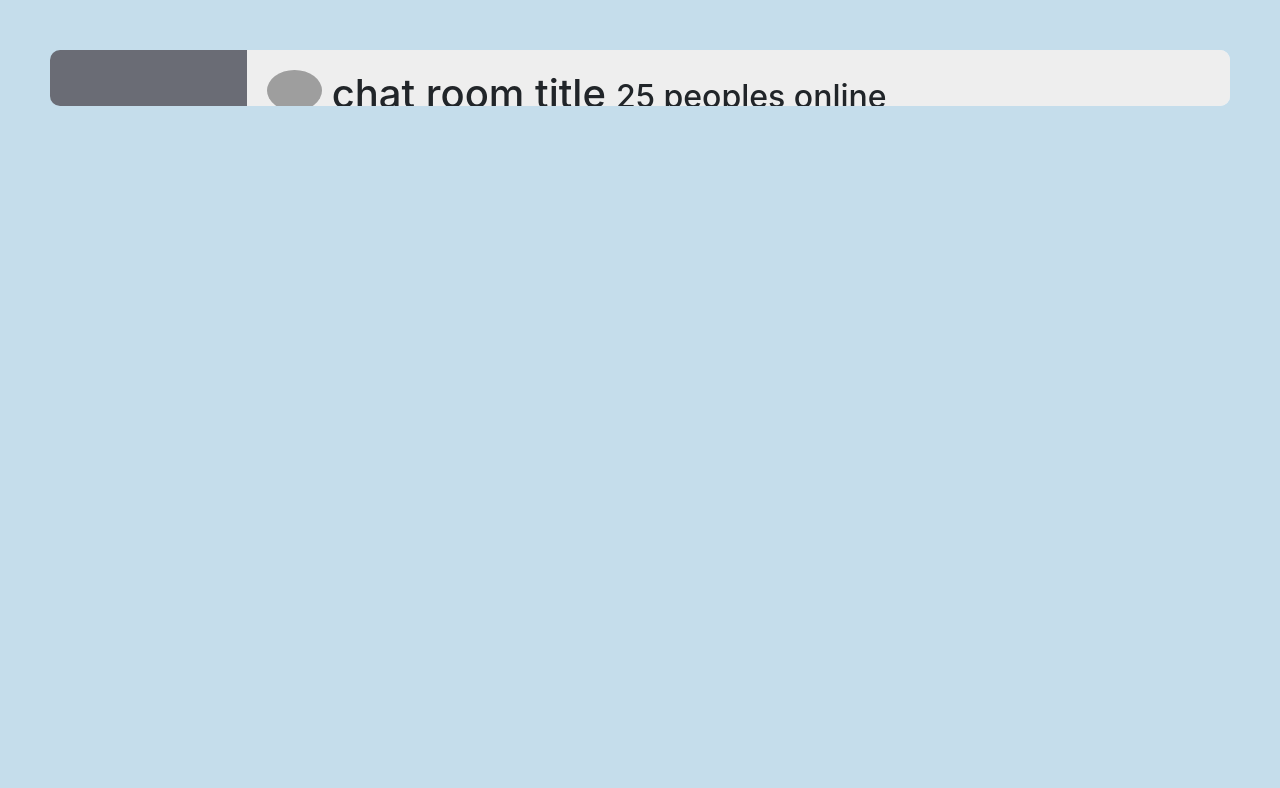
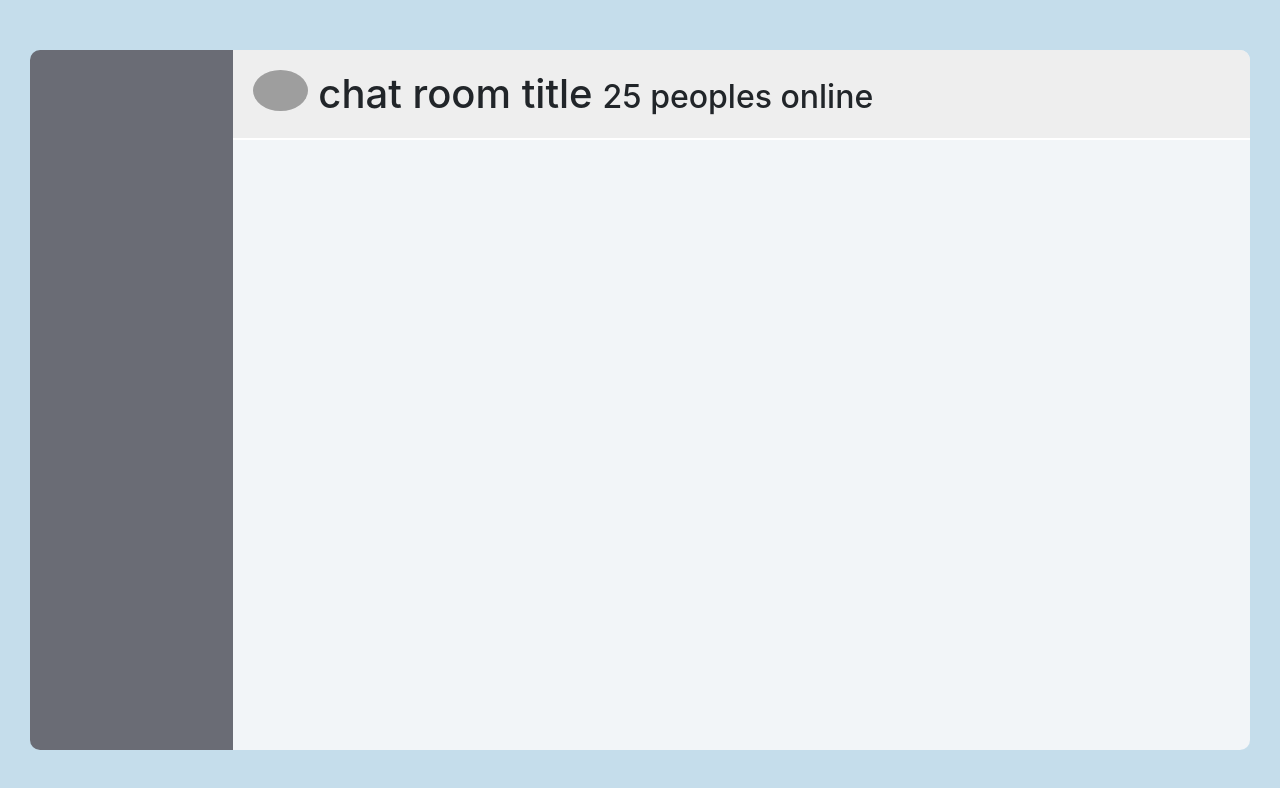
Before and after one commit to LewisGet/LJ-media-chat, a plain HTML site: page index.html in a window 1280 px wide. Drawn offline with Linux system fonts and the light colour scheme; grey boxes are pictures that could not be loaded.

Commit message:
update some style

```diff
--- a/main.css
+++ b/main.css
@@ -17,9 +17,24 @@ ol
 
 .container-fluid
 {
+    width: auto;
     margin: 0;
     border-radius: 10px;
     overflow: hidden;
+    position: absolute;
+    top: 50px;
+    left: 30px;
+    right: 30px;
+    bottom: 50px;
+}
+
+.container-fluid > div.row,
+.container-fluid > div.row > div.col-12,
+.container-fluid > div.row > div.col-12 > div.row,
+#peoples_container,
+#content
+{
+    height: 100%;
 }
 
 #peoples_container
```
